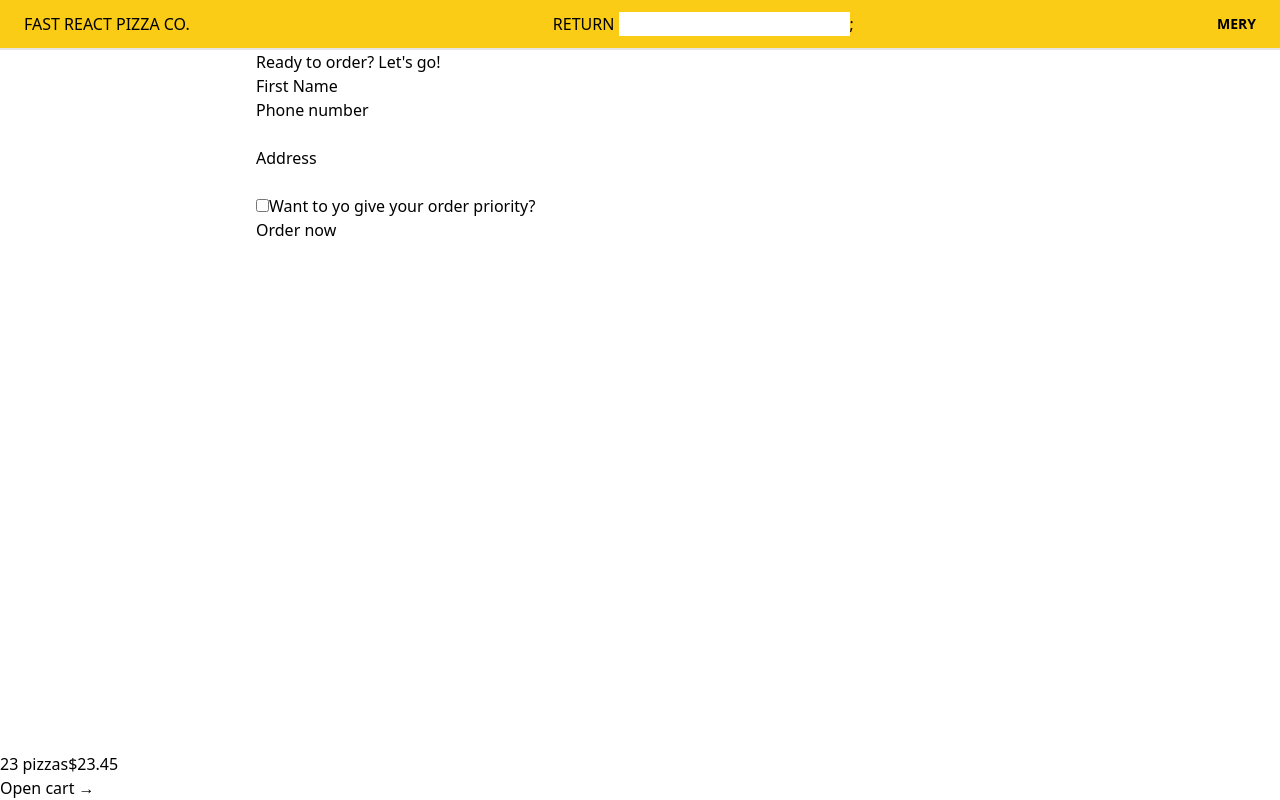
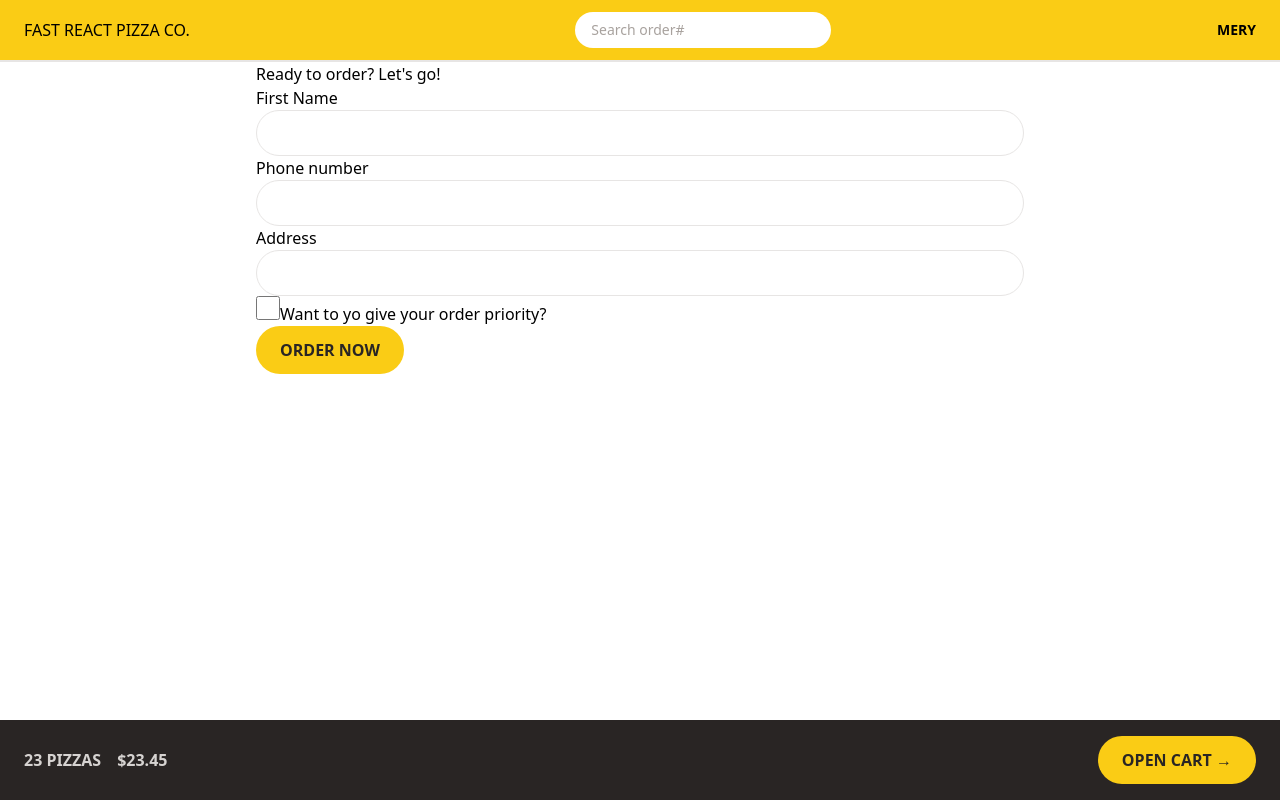
Before and after one commit to merk48/React-Projects--FastReactPizza, a React (Vite) app: page /order/new in a window 1280 px wide. Built offline with nearby package versions, Linux system fonts and the light colour scheme.

Commit message:
feat: styling cart page

```diff
--- a/src/features/cart/components/CartOverview.jsx
+++ b/src/features/cart/components/CartOverview.jsx
@@ -1,13 +1,15 @@
 import { Link } from "react-router-dom";
+import LinkButton from "../../../shared/components/LinkButton";
+import Button from "../../../shared/components/Button";
 
 function CartOverview() {
   return (
-    <div>
-      <p>
+    <div className="flex items-center justify-between bg-stone-800 px-4 py-4 text-sm uppercase text-stone-200 sm:px-6 md:text-base">
+      <p className="space-x-4 font-semibold text-stone-300">
         <span>23 pizzas</span>
         <span>$23.45</span>
       </p>
-      <Link to="/cart">Open cart &rarr;</Link>
+      <Button to="/cart">Open cart &rarr;</Button>
     </div>
   );
 }
--- a/src/features/cart/pages/Cart.jsx
+++ b/src/features/cart/pages/Cart.jsx
@@ -1,4 +1,5 @@
-import { Link } from "react-router-dom";
+import Button from "../../../shared/components/Button";
+import LinkButton from "../../../shared/components/LinkButton";
 
 const fakeCart = [
   {
@@ -29,13 +30,12 @@ function Cart() {
 
   return (
     <div>
-      <Link to="/menu">&larr; Back to menu</Link>
-
+      <LinkButton to="/menu">&larr; Back to menu</LinkButton>
       <h2>Your cart, %NAME%</h2>
 
-      <div>
-        <Link to="/order/new">Order pizzas</Link>
-        <button>Clear cart</button>
+      <div className="flex gap-4">
+        <Button to="/order/new">Order pizzas</Button>
+        <Button className="opacity-80">Clear cart</Button>
       </div>
     </div>
   );
--- a/src/features/order/components/SearchOrder.jsx
+++ b/src/features/order/components/SearchOrder.jsx
@@ -16,7 +16,12 @@ function SearchOrder() {
 
   return (
     <form onSubmit={handleSubmit}>
-      return <input value={query} onChange={(e) => setQuery(e.target.value)} />;
+      <input
+        placeholder="Search order#"
+        value={query}
+        onChange={(e) => setQuery(e.target.value)}
+        className="w-28 rounded-full px-2 py-1 text-sm text-stone-500 transition-all duration-300 placeholder:text-stone-400 focus:w-64 focus:outline-none focus:ring focus:ring-yellow-500 focus:ring-opacity-50 sm:w-64 sm:px-4 sm:py-2 sm:focus:w-72"
+      />
     </form>
   );
 }
--- a/src/features/order/pages/CreateOrder.jsx
+++ b/src/features/order/pages/CreateOrder.jsx
@@ -1,6 +1,7 @@
-import { useState } from "react";
 import { Form, redirect, useActionData, useNavigation } from "react-router-dom";
 import { createOrder } from "../../../services/apiRestaurant";
+import FormInput from "../../../shared/components/FormInput";
+import Button from "../../../shared/components/Button";
 
 // https://uibakery.io/regex-library/phone-number
 const isValidPhone = (str) =>
@@ -44,31 +45,33 @@ function CreateOrder() {
   const cart = fakeCart;
   return (
     <div>
-      <h2>Ready to order? Let's go!</h2>
+      <h2>{`Ready to order? Let's go!`}</h2>
 
       <Form method="POST" action="/order/new">
-        <div>
-          <label>First Name</label>
-          <input type="text" name="customer" required />
-        </div>
-
-        <div>
-          <label>Phone number</label>
-          <div>
-            <input type="tel" name="phone" required />
-          </div>
-          {formErrors?.phone && <p>{formErrors.phone}</p>}
-        </div>
-
-        <div>
-          <label>Address</label>
-          <div>
-            <input type="text" name="address" required />
-          </div>
-        </div>
-
+        <FormInput
+          type="text"
+          name="customer"
+          label="First Name"
+          required={true}
+          errors={formErrors}
+        />
+        <FormInput
+          type="tel"
+          name="phone"
+          label="Phone number"
+          required={true}
+          errors={formErrors}
+        />
+        <FormInput
+          type="text"
+          name="address"
+          label="Address"
+          required={true}
+          errors={formErrors}
+        />
         <div>
           <input
+            className="h-6 w-6 accent-yellow-400 outline-none transition-all duration-300 focus:ring focus:ring-yellow-400 focus:ring-offset-2"
             type="checkbox"
             name="priority"
             id="priority"
@@ -80,9 +83,9 @@ function CreateOrder() {
 
         <div>
           <input type="hidden" name="cart" value={JSON.stringify(cart)} />
-          <button disabled={isSubmitting}>
+          <Button disabled={isSubmitting}>
             {isSubmitting ? "Placing order..." : "Order now"}
-          </button>
+          </Button>
         </div>
       </Form>
     </div>
--- a/src/features/user/components/CreateUser.jsx
+++ b/src/features/user/components/CreateUser.jsx
@@ -1,4 +1,6 @@
 import { useState } from "react";
+import Button from "../../../shared/components/Button";
+import FormInput from "../../../shared/components/FormInput";
 
 function CreateUser() {
   const [username, setUsername] = useState("");
@@ -9,18 +11,21 @@ function CreateUser() {
 
   return (
     <form onSubmit={handleSubmit}>
-      <p>👋 Welcome! Please start by telling us your name:</p>
-
-      <input
+      <p className="md:tex-base mb-4 text-sm text-stone-600">
+        👋 Welcome! Please start by telling us your name:
+      </p>
+      <FormInput
+        className="mb-10 max-w-72"
         type="text"
+        name="address"
         placeholder="Your full name"
         value={username}
         onChange={(e) => setUsername(e.target.value)}
+        required={true}
       />
-
       {username !== "" && (
         <div>
-          <button>Start ordering</button>
+          <Button>{username !== "" ? "Start ordering" : "Continue"}</Button>
         </div>
       )}
     </form>
--- a/src/index.css
+++ b/src/index.css
@@ -1,6 +1,12 @@
 @tailwind base;
 @tailwind components;
 @tailwind utilities;
+
+@layer components {
+  .input {
+    @apply w-full rounded-full border border-stone-200 px-4 py-2 text-sm transition-all duration-300 placeholder:text-stone-400 focus:outline-none focus:ring focus:ring-yellow-400 md:px-6 md:py-3;
+  }
+}
 
 /* https://dev.to/afif/i-made-100-css-loaders-for-your-next-project-4eje */
 .loader {
--- a/src/prettier.config.js
+++ b/src/prettier.config.js
@@ -1,4 +1,3 @@
-// .prettierrc.js
 export default {
   plugins: ["prettier-plugin-tailwindcss"],
 };
```
